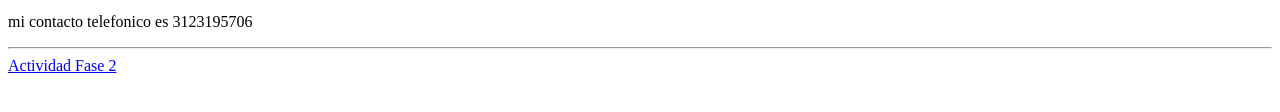
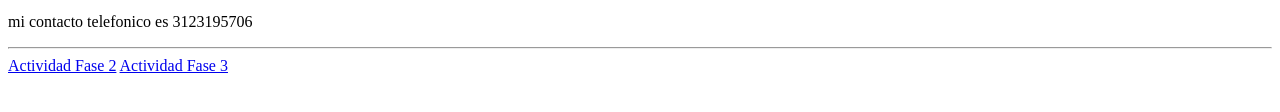
Before and after one commit to wallace1509/DSW-WilliamCaicedo, a plain HTML site: page index.html in a window 1280 px wide. Shown: the part 148-260 px from the top of the page. Drawn offline with Linux system fonts and the light colour scheme.

Commit message:
actualizacion
actividad 3

```diff
--- a/index.html
+++ b/index.html
@@ -15,7 +15,7 @@
     mi contacto telefonico es 3123195706
 <hr>
 <a href=Fase2/desing.html> Actividad Fase 2</a>
-
+<a href=Fase3/index.html> Actividad Fase 3</a>
 </p>
 </body>
 </html>
```
